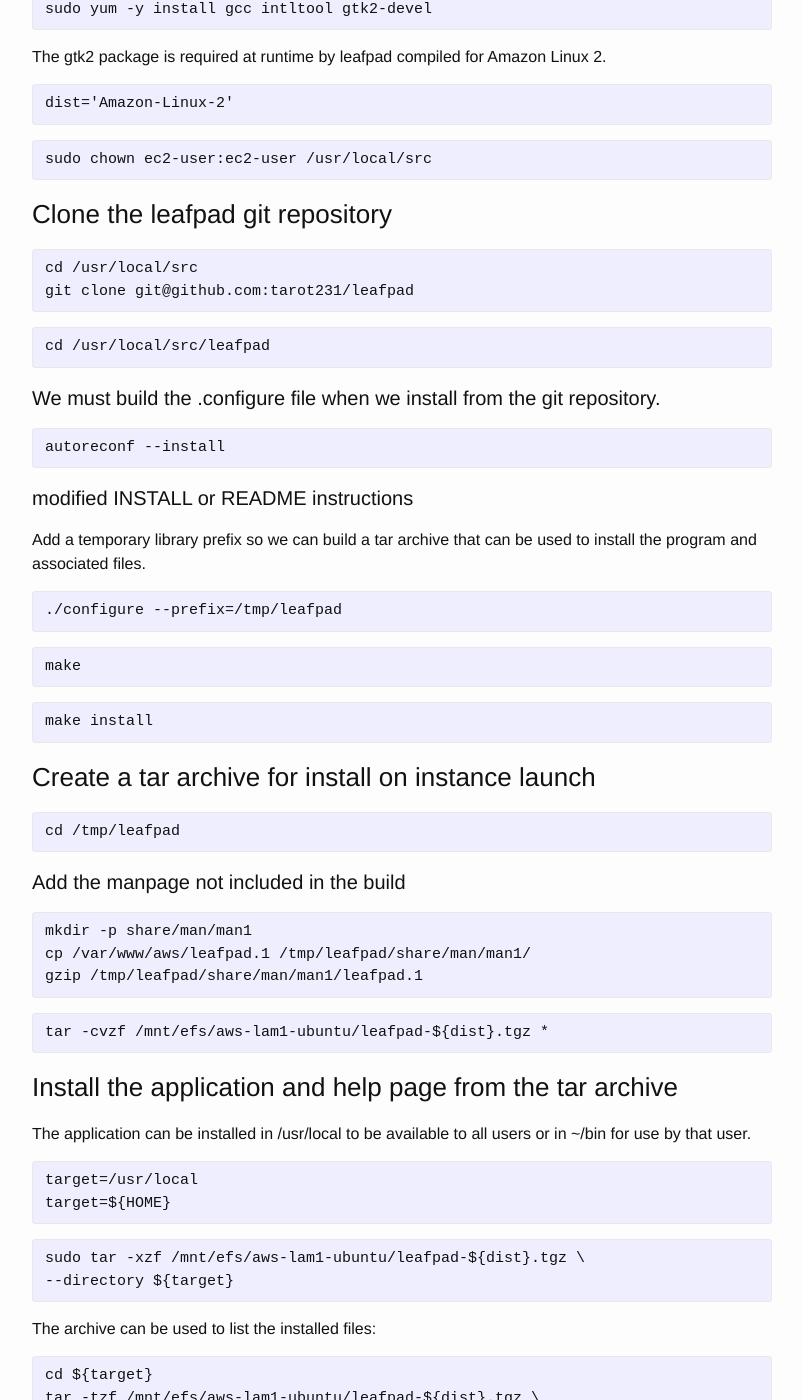
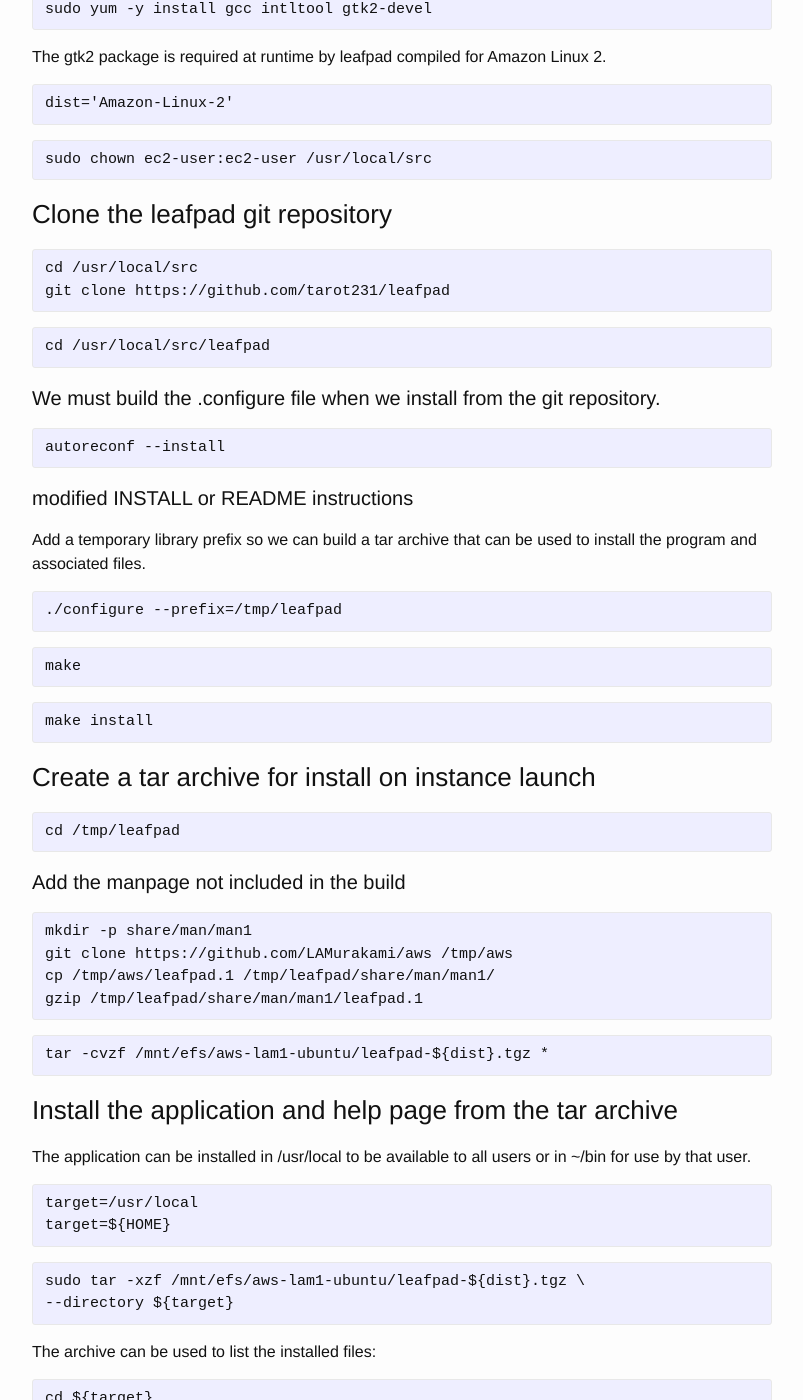
Before and after one commit to LAMurakami/blog, a Jekyll site: the page built from _posts/2022-07-23-I-have-been-using-leafpad-for-over-10-years-but-don-t-know-how-much-longer-I-will-be-able-to-continue.html, in a window 1280 px wide and 1400 px high, scrolled down 1447 px. Shown: the whole window, without its empty margins (238-1041 px from the left). Built offline with Jekyll 4.4.1, drawn with Linux system fonts in a browser that asks for light colours.

Commit message:
Use https transport for clone action
The ssh method only works if you have a GitHub account and have set it up.

clone LAMurakami/aws repo to /tmp for the leafpad man page.

```diff
--- a/_posts/2022-07-23-I-have-been-using-leafpad-for-over-10-years-but-don-t-know-how-much-longer-I-will-be-able-to-continue.html
+++ b/_posts/2022-07-23-I-have-been-using-leafpad-for-over-10-years-but-don-t-know-how-much-longer-I-will-be-able-to-continue.html
@@ -62,7 +62,8 @@ git clone git@github.com:tarot231/leafpad
 </pre>
 <h4><span class="mw-headline" id="Add_the_manpage_not_included_in_the_build">Add the manpage not included in the build</span></h4>
 <pre>mkdir -p share/man/man1
-cp /var/www/aws/leafpad.1 /tmp/leafpad/share/man/man1/
+git clone https://github.com/LAMurakami/aws /tmp/aws
+cp /tmp/aws/leafpad.1 /tmp/leafpad/share/man/man1/
 gzip /tmp/leafpad/share/man/man1/leafpad.1
 </pre>
 <pre>tar -cvzf /mnt/efs/aws-lam1-ubuntu/leafpad-${dist}.tgz *
```
Also changed, not shown: other parts of _posts/2022-07-23-I-have-been-using-leafpad-for-over-10-years-but-don-t-know-how-much-longer-I-will-be-able-to-continue.html (+1 -1 lines).
